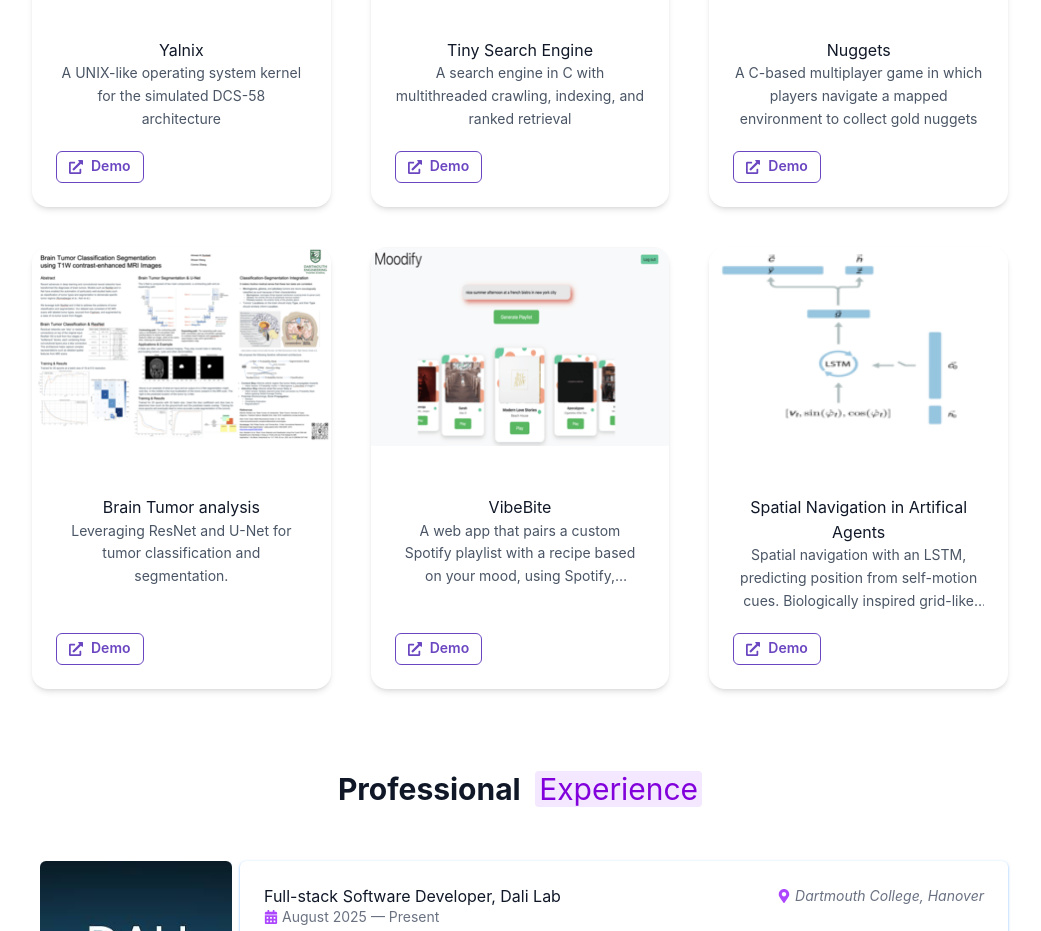
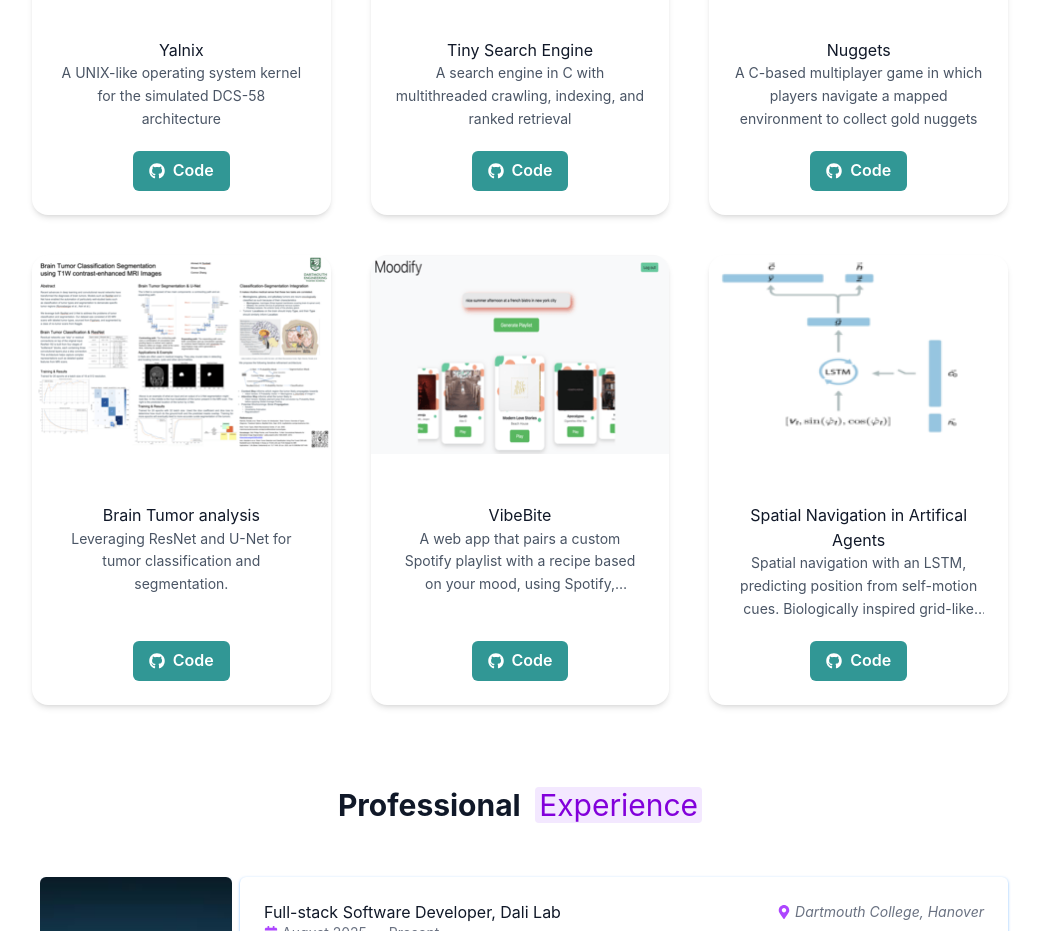
Before and after one commit to AhmedAlSunbati712/ahmed-alsunbati, a React (Vite) app: page / in a window 1280 px wide. Shown: the part 1140-2071 px from the top of the page, without its empty margins (120-1161 px from the left). Built offline with nearby package versions, Linux system fonts and the light colour scheme.

Commit message:
changing buttons

```diff
--- a/src/components/ProjectCard.jsx
+++ b/src/components/ProjectCard.jsx
@@ -45,34 +45,20 @@ export default function ProjectCard({ project }) {
         </div>
 
         {/* Buttons — fixed position inside card */}
-        <div className="flex gap-3 pt-5 mt-auto">
-          {project.github && (
+        <div className="w-full flex justify-center gap-3 pt-5 mt-auto">
+          {project.link && (
             <Button
-              size="sm"
+              size="md"
               leftIcon={<FaGithub />}
               as="a"
-              href={project.github}
+              href={project.link}
               target="_blank"
-              bg="black"
               color="white"
+              colorScheme="teal"
               _hover={{ bg: "gray.800" }}
               className="transition-all duration-200"
             >
               Code
-            </Button>
-          )}
-          {project.link && (
-            <Button
-              size="sm"
-              leftIcon={<FaExternalLinkAlt />}
-              as="a"
-              href={project.link}
-              target="_blank"
-              colorScheme="purple"
-              variant="outline"
-              className="transition-all duration-200"
-            >
-              Demo
             </Button>
           )}
         </div>
```
Also changed, not shown: 2 other files (tests, documents, lock files or other folders).
